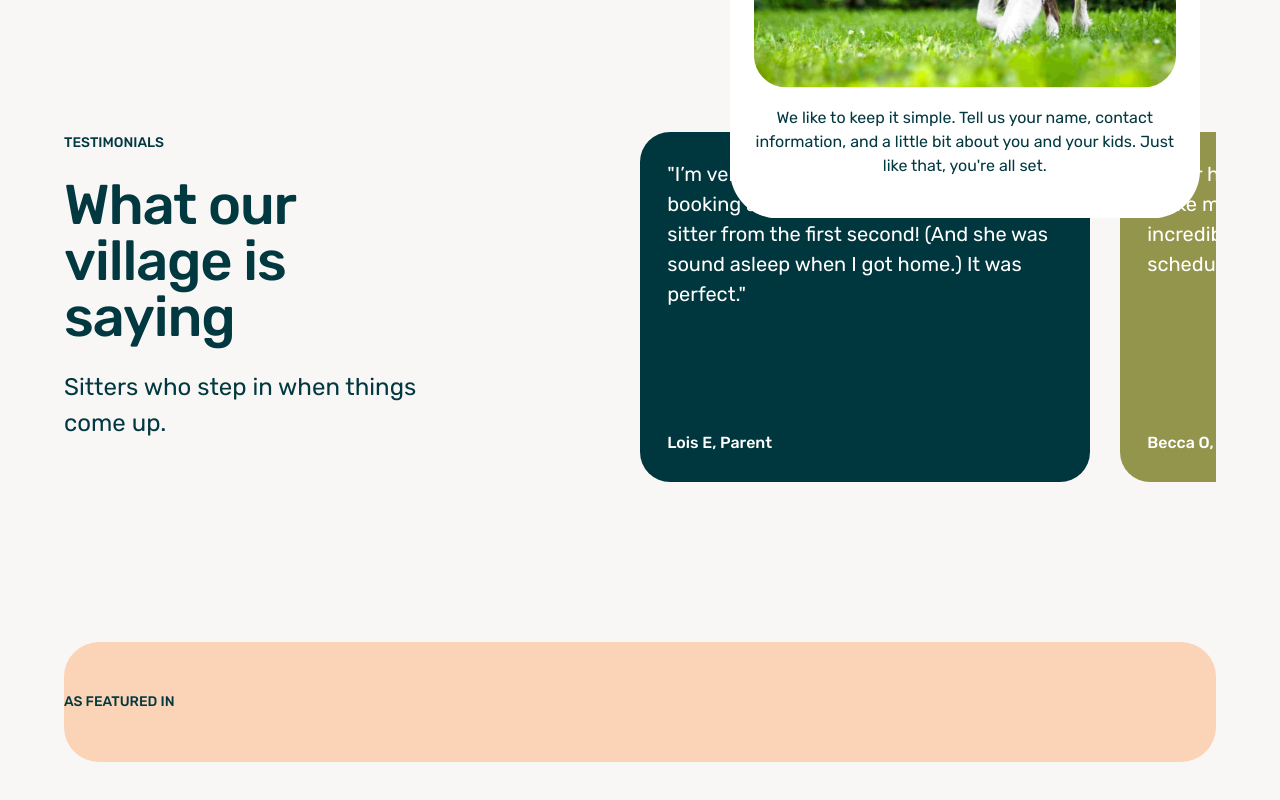
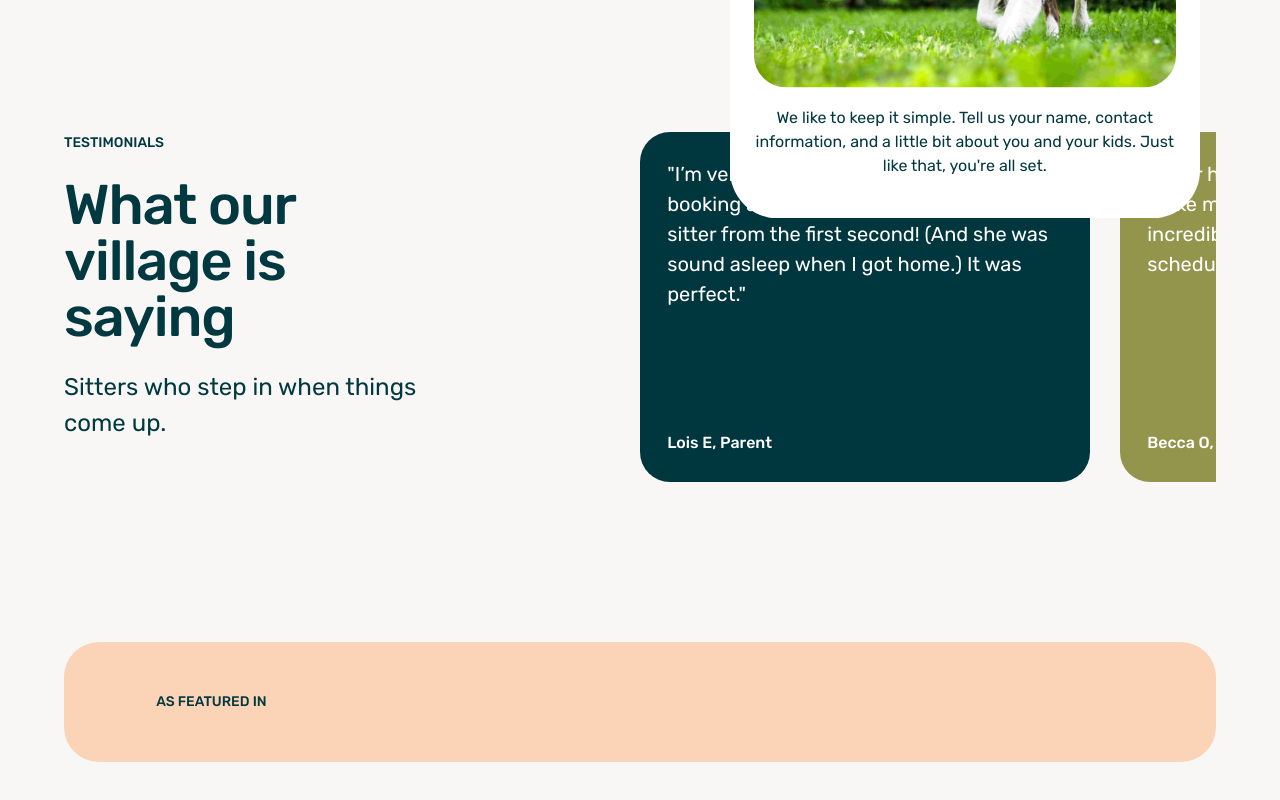
Before and after one commit to samsonc89/otter-replica, a React (Vite) app: page / in a window 1280 px wide. Shown: the part 1609-2409 px from the top of the page. Built offline with nearby package versions, Linux system fonts and the light colour scheme.

Commit message:
Change classnames

```diff
--- a/src/components/Feature/Feature.jsx
+++ b/src/components/Feature/Feature.jsx
@@ -2,9 +2,10 @@ import "./feature.css";
 
 const Feature = () => {
   return (
-    <section className="main-section feature-section">
-      <div className="features">
+    <section className="main-section featured-section">
+      <div className="featured-content">
         <p className="small-heading">As featured in</p>
+        <div className="companies-wrapper"></div>
       </div>
     </section>
   );
--- a/src/components/Feature/feature.css
+++ b/src/components/Feature/feature.css
@@ -1,4 +1,4 @@
-.feature-section {
+.featured-section {
   width: 90%;
 
   justify-content: center;
@@ -6,13 +6,17 @@
   margin: 0 auto;
 }
 
-.features {
+.featured-content {
   width: 100%;
   background-color: var(--accent-color);
+  padding: 0 8%;
   display: flex;
   align-items: center;
   height: 15vh;
   border-radius: 35px;
+}
+.companies-wrapper {
+  display: flex;
 }
 
 @media screen and (max-width: 768px) {
```
